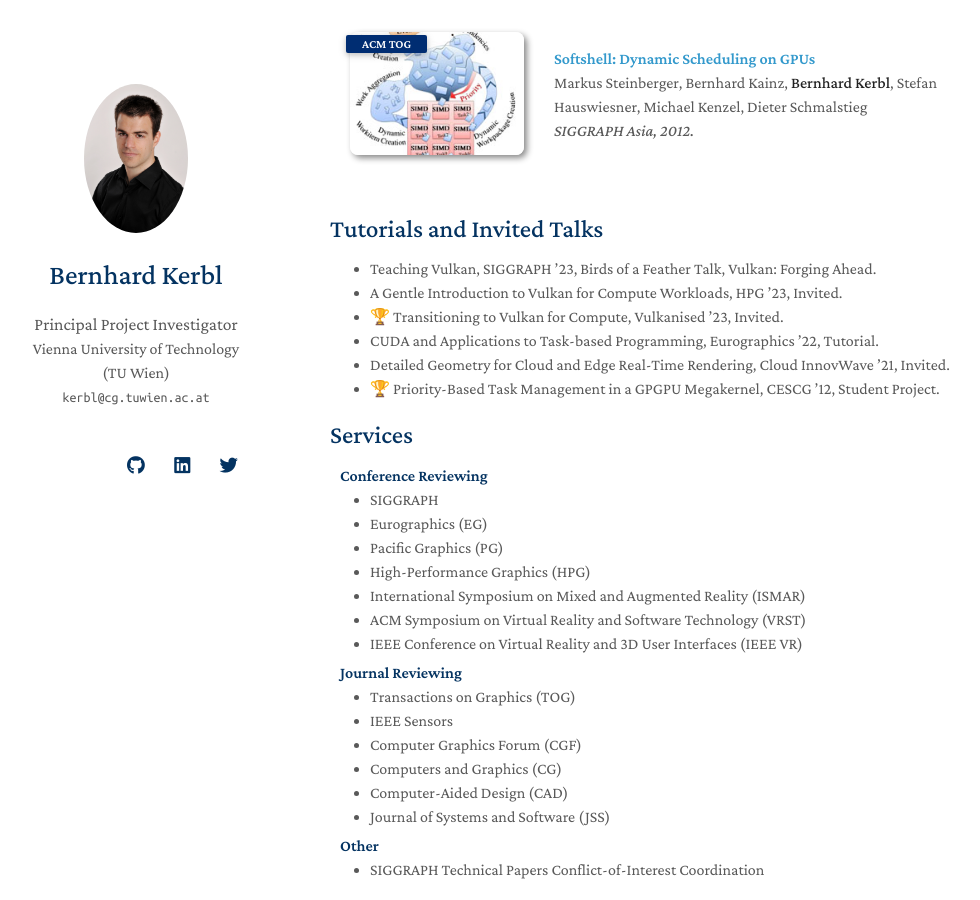
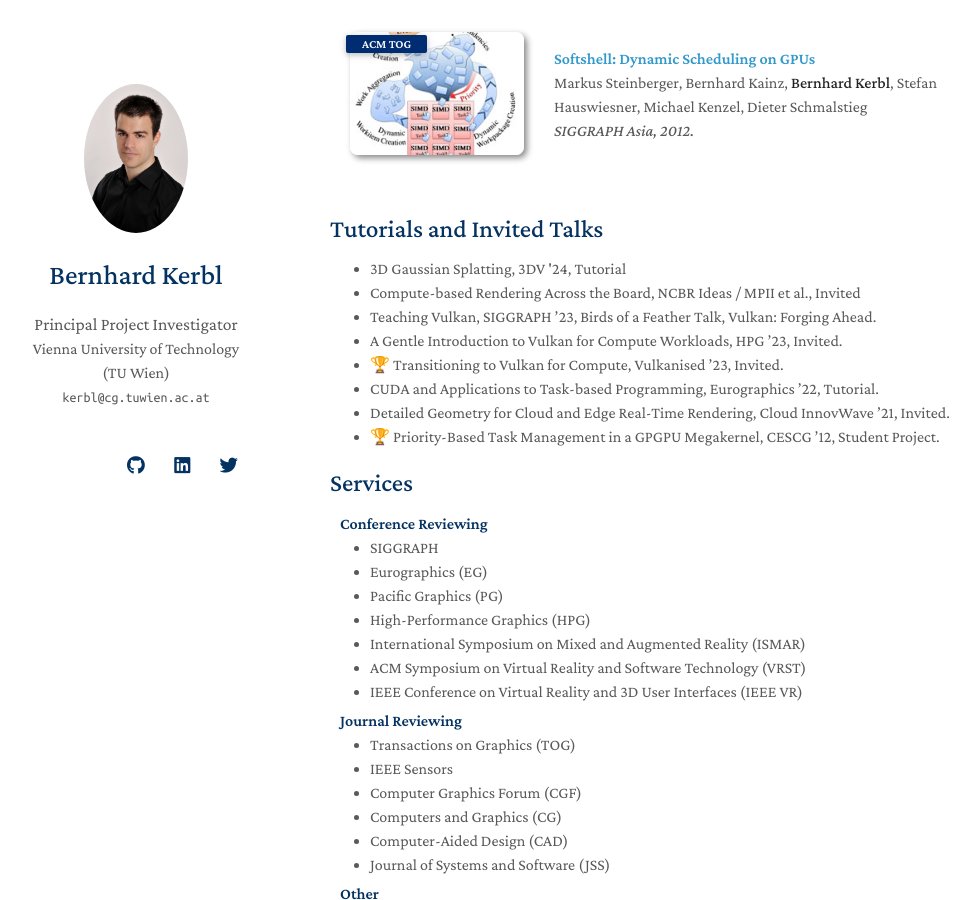
Before and after one commit to Snosixtyboo/snosixtyboo.github.io, a Jekyll site: the page built from index.md, in a window 1280 px wide and 900 px high, scrolled down 5511 px. Shown: the whole window, without its empty margins (140-1120 px from the left). Built offline with Jekyll 4.4.1, drawn with Linux system fonts in a browser that asks for light colours; nearby versions of some CDN libraries; a style sheet for code colours, icons or effects is not loaded; our own code applies the rules of GitHub Pages for plain Markdown files.

Commit message:
Added tut

```diff
--- a/_includes/services.md
+++ b/_includes/services.md
@@ -1,6 +1,8 @@
 ## Tutorials and Invited Talks
 
 <ul style="margin:0 0 20px;">
+  <li>3D Gaussian Splatting, 3DV '24, Tutorial</li>
+  <li>Compute-based Rendering Across the Board, NCBR Ideas / MPII et al., Invited</li>
   <li>Teaching Vulkan, SIGGRAPH ’23, Birds of a Feather Talk, Vulkan: Forging Ahead.</li>
   <li>A Gentle Introduction to Vulkan for Compute Workloads, HPG ’23, Invited.</li>
   <li>🏆 Transitioning to Vulkan for Compute, Vulkanised ’23, Invited.</li>
```
